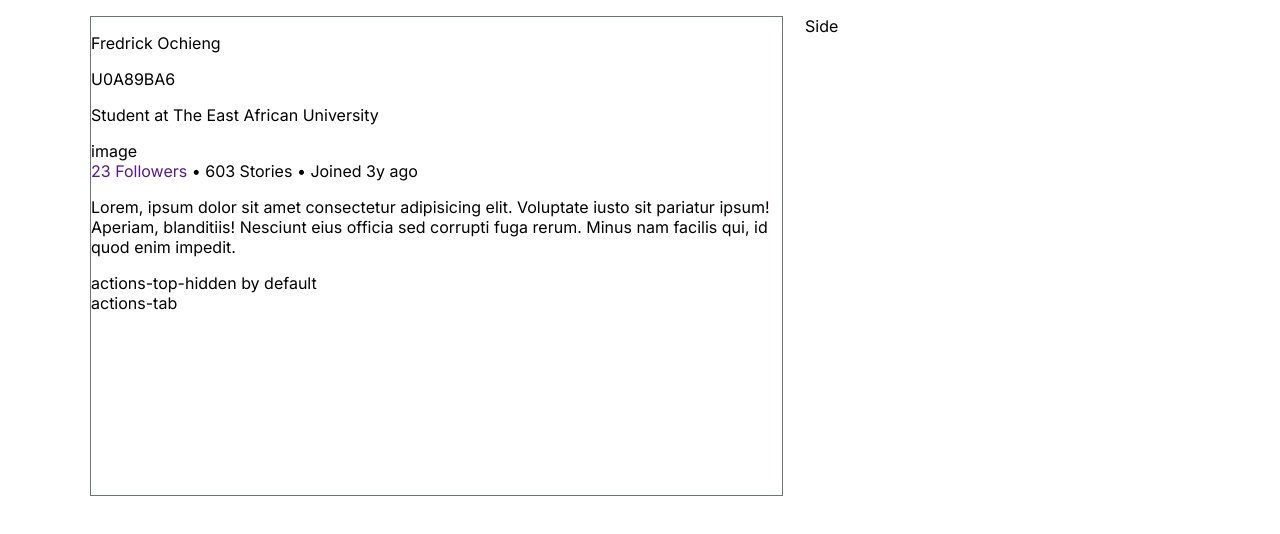
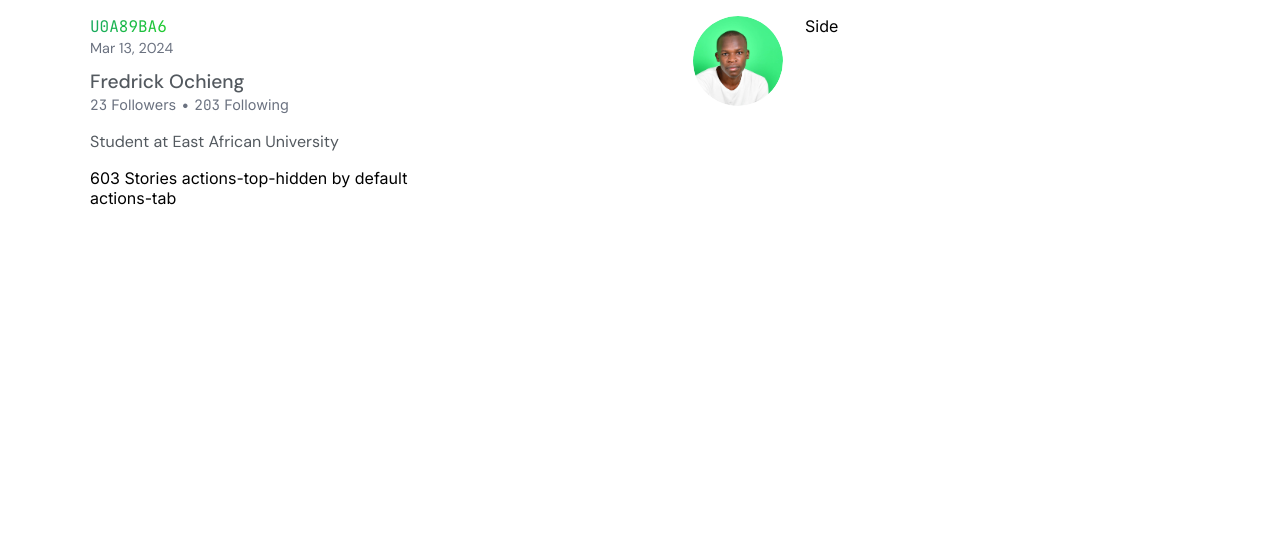
Before and after one commit to fescii/qval-web, a plain HTML site: page profile.html in a window 1280 px wide. Shown: the part 54-588 px from the top of the page. Drawn offline with Linux system fonts and the light colour scheme.

Commit message:
Search: Entry  A16

```diff
--- a/profile.html
+++ b/profile.html
@@ -513,39 +513,38 @@
   <main class="profile">
     <section class="main">
       <div class="head">
-        <div class="info">
-          <div class="data">
-            <div class="name">
-              <p>Fredrick Ochieng</p>
+        <div class="data">
+          <div class="name">
+            <span class="user">
               <span class="code">U0A89BA6</span>
-            </div>
-            <p class="bio">Student at The East African University</p>
+              <span class="joined">Mar 13, 2024</span>
+            </span>
+            <p>Fredrick Ochieng</p>
+          </div>
+          <div class="users">
+            <a href="" class="stat followers">
+              <span class="no">23</span>
+              <span class="text">Followers</span>
+            </a>
+            <span class="sp">•</span>
+            <a href="" class="stat followers">
+              <span class="no">203</span>
+              <span class="text">Following</span>
+            </a>
           </div>
         </div>
         <div class="image">
-          image
+          <img src="img/img.jpg" alt="Profile photo">
         </div>
       </div>
-      <div class="stats">
-        <a href="" class="stat followers">
-          <span class="no">23</span>
-          <span class="text">Followers</span>
-        </a>
-        <span class="sp">•</span>
+      <p class="about">
+        Student at East African University
+      </p>
+      <div class="actions">
         <span class="stat stories">
           <span class="no">603</span>
           <span class="text">Stories</span>
         </span>
-        <span class="sp">•</span>
-        <span class="stat join">
-          <span class="text">Joined</span>
-          <span class="no">3y ago</span>
-        </span>
-      </div>
-      <p class="about">
-        Lorem, ipsum dolor sit amet consectetur adipisicing elit. Voluptate iusto sit pariatur ipsum! Aperiam, blanditiis! Nesciunt eius officia sed corrupti fuga rerum. Minus nam facilis qui, id quod enim impedit.
-      </p>
-      <div class="actions">
         actions-top-hidden by default
         <br>
         actions-tab
--- a/style.css
+++ b/style.css
@@ -1295,12 +1295,156 @@ main.profile {
 }
 
 section.main {
-  border: 1px solid #6b7280;
+  /* border: 1px solid #6b7280; */
   display: flex;
   flex-flow: column;
   align-items: start;
   gap: 0;
   width: 63%;
+}
+
+
+section.main > .head {
+  /* border: 1px solid #6b7280; */
+  display: flex;
+  flex-flow: row;
+  justify-content: space-between;
+  gap: 0;
+  width: 100%;
+}
+
+section.main > .head * {
+  transition: all 300ms ease-in-out;
+  -webkit-transition: all 300ms ease-in-out;
+  -moz-transition: all 300ms ease-in-out;
+  -ms-transition: all 300ms ease-in-out;
+  -o-transition: all 300ms ease-in-out;
+}
+section.main > .head > .data {
+  /* border: 1px solid #6b7280; */
+  display: flex;
+  flex-flow: column;
+  gap: 0px;
+}
+
+section.main > .head > .data > .name {
+  /* border: 1px solid #6b7280; */
+  display: flex;
+  flex-flow: column;
+  gap: 0;
+}
+
+section.main > .head > .data > .name > p {
+  /* border: 1px solid #6b7280; */
+  margin: 0;
+  padding: 0;
+  color: var(--text-color);
+  font-family: var(--font-text);
+  font-weight: 500;
+  line-height: 1.4;
+  font-size: 1.2rem;
+}
+
+section.main > .head > .data > .name > .user {
+  /* border: 1px solid #6b7280; */
+  margin: 0 0 10px 0;
+  padding: 0;
+  color: var(--gray-color);
+  font-family: var(--font-text), sans-serif;
+  font-weight: 400;
+  line-height: 1.4;
+  font-size: 1rem;
+  display: flex;
+  font-family: var(--font-mono), monospace;
+  align-items: start;
+  flex-flow: column;
+  gap: 0;
+}
+
+section.main > .head > .data > .name > .user > span.code {
+  /* border: 1px solid #6b7280; */
+  margin: 0 0;
+  padding: 0;
+  color: transparent;
+  background: var(--accent-linear);
+  background-clip: text;
+  -webkit-background-clip: text;
+  font-family: var(--font-mono), monospace;
+  font-weight: 400;
+}
+
+section.main > .head > .data > .name > .user > span.joined {
+  font-size: 0.9rem;
+  font-family: var(--font-text), sans-serif;
+}
+
+section.main > .head > .data > .users {
+  /* border: 1px solid #6b7280; */
+  margin: 0;
+  padding: 0;
+  color: var(--gray-color);
+  font-family: var(--font-main), sans-serif;
+  font-weight: 400;
+  line-height: 1.4;
+  font-size: 0.9rem;
+  display: flex;
+  align-items: center;
+  gap: 5px;
+}
+
+section.main > .head > .data > .users > a {
+  text-decoration: none;
+  color: inherit;
+}
+
+section.main > .head > .data > .users > a:hover {
+  color: var(--accent-color);
+}
+
+section.main > .head > .data > .users > a > span.no {
+  font-family: var(--font-mono), monospace;
+  font-size: 0.9rem;
+}
+
+section.main > .head > .image {
+  /* border: 1px solid #6b7280; */
+  display: flex;
+  align-items: center;
+  justify-content: center;
+  width: 90px;
+  height: 90px;
+  overflow: hidden;
+  border-radius: 50px;
+  -webkit-border-radius: 50px;
+  -moz-border-radius: 50px;
+  -ms-border-radius: 50px;
+  -o-border-radius: 50px;
+}
+
+section.main > .head > .image > img {
+  display: flex;
+  align-items: center;
+  justify-content: center;
+  width: 100%;
+  height: 100%;
+  object-fit: cover;
+  overflow: hidden;
+  border-radius: 50px;
+  -webkit-border-radius: 50px;
+  -moz-border-radius: 50px;
+  -ms-border-radius: 50px;
+  -o-border-radius: 50px;
+}
+
+section.main > p.about {
+  /* border: 1px solid #6b7280; */
+  margin: 15px 0;
+  padding: 0;
+  color: var(--text-color);
+  font-family: var(--font-text);
+  font-weight: 400;
+  line-height: 1.4;
+  font-size: 1rem;
 }
 
 
```
